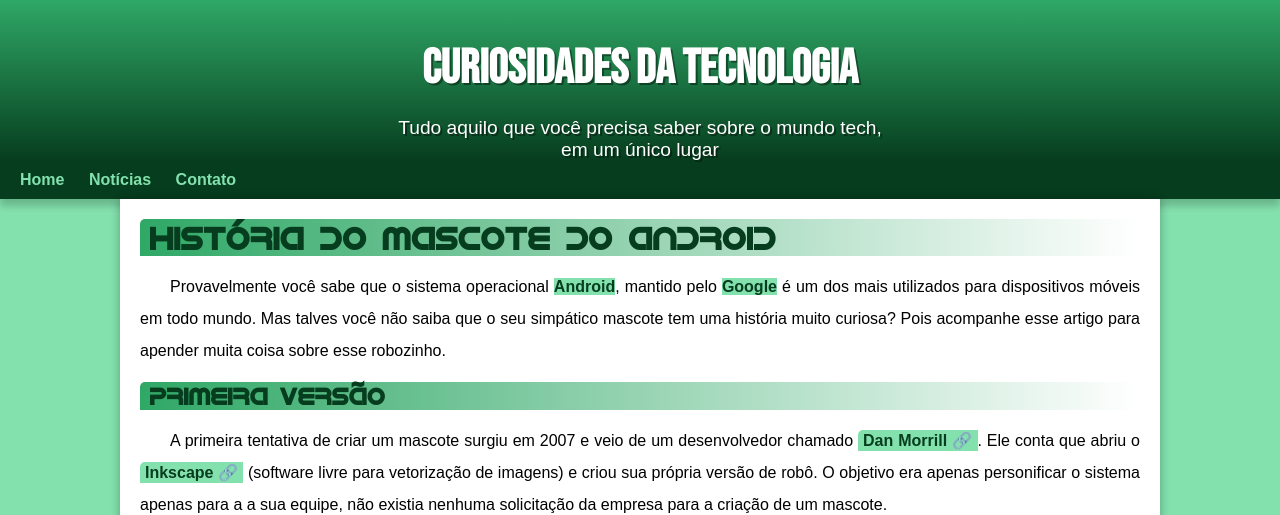
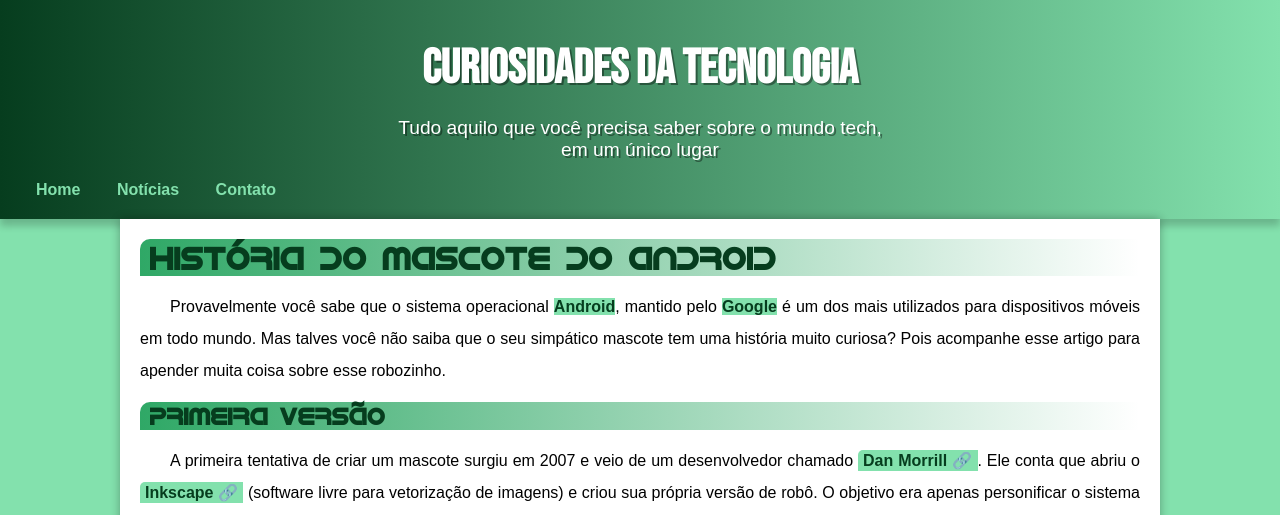
Before and after one commit to heversonalves/projeto-android, a plain HTML site: page index.html in a window 1280 px wide. Shown: the top 515 px of the page. Drawn offline with Linux system fonts and the light colour scheme.

Commit message:
Update style.css

```diff
--- a/style.css
+++ b/style.css
@@ -39,7 +39,7 @@
 
 
 header{
-    background-image: linear-gradient(to bottom, var(--cor3), var(--cor5));
+    background-image: linear-gradient(to left,var(--cor1), var(--cor5));
     text-align: center;
     padding-top: 40px;
 }
@@ -62,22 +62,23 @@
 }
 
 nav{
-    background-color: var(--cor5);
-    padding: 10px;
+    background-image: linear-gradient(to left,var(--cor1), var(--cor5));
+    padding: 20px;
     box-shadow:0px 7px 7px rgba(0, 0, 0, 0.192) ;
 
 }
 nav > a {
     color: var(--cor1);
-    padding: 10px;
-    border-radius: 5px;
+    padding: 10px 15px;
+    border-radius: 15px;
     text-decoration: none;
     font-weight: bold;
     transition-duration: 0.5s;
+    border: 1px solid transparent;
 }
 nav > a:hover {
-    background-color: var(--cor3);
-    color: var(--cor5);
+    color: white;
+    border: 1px solid var(--cor3);
 }
 
 main{
@@ -92,22 +93,22 @@
 }
 
 main  h1 {
-    background-image:linear-gradient(to right, var(--cor3), white) ;
+    background-image:linear-gradient(to right, var(--cor3), transparent) ;
     color: var(--cor5);
     font-family: var(--fonte2);
     padding: 0px 0px 0px 10px;
     margin-bottom: 5px;
-    border-radius: 5px 0px 0px 0px;
+    border-radius: 10px 0px 0px 0px;
 
 }
 main h2 {
-    background-image:linear-gradient(to right, var(--cor3), white) ;
+    background-image:linear-gradient(to right, var(--cor3), transparent) ;
     color: var(--cor5);
     font-family: var(--fonte2);
     padding: 0px 0px 0px 10px;
     margin-top:5px;
     margin-bottom: 5px;
-    border-radius: 5px 0px 0px 0px;
+    border-radius: 10px 0px 0px 0px;
 }
 
 main p{
```
